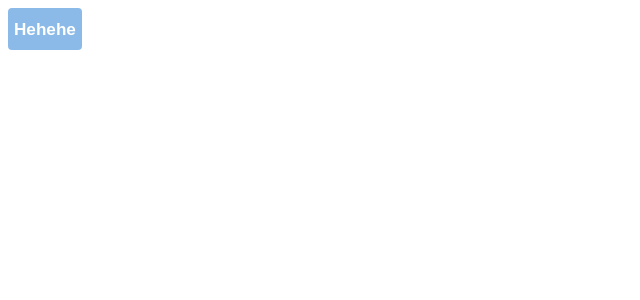
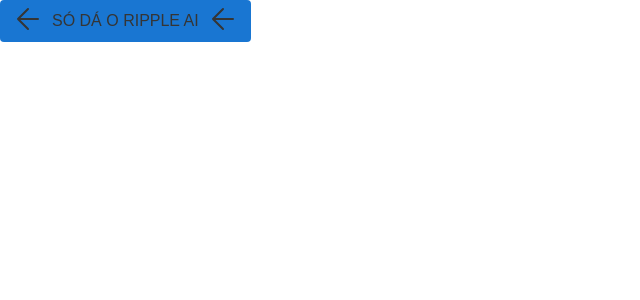
Before and after one commit to William-Reticena/component_library_vue, a Vue app: page / in a window 1280 px wide. Shown: the top 300 px of the page, without its empty margins (0-640 px from the left). Built offline with nearby package versions, Linux system fonts and the light colour scheme.

Commit message:
refactor(button): refactoring the button component

```diff
--- a/src/App.vue
+++ b/src/App.vue
@@ -1,14 +1,42 @@
 <template>
   <div>
-    <Button disabled @click="click">
-      <template #label> Hehehe </template>
+    <Button @click="click">
+      <template #left-icon>
+        <svg width="24" height="24" viewBox="0 0 24 24" fill="none" xmlns="http://www.w3.org/2000/svg">
+          <path d="M2 12H22M2 12L12 2M2 12L12 22" stroke="currentColor" stroke-width="2" stroke-linecap="round" stroke-linejoin="round" />
+        </svg>
+      </template>
+
+      Só dá o ripple ai
+
+      <template #right-icon>
+        <svg width="24" height="24" viewBox="0 0 24 24" fill="none" xmlns="http://www.w3.org/2000/svg">
+          <path d="M2 12H22M2 12L12 2M2 12L12 22" stroke="currentColor" stroke-width="2" stroke-linecap="round" stroke-linejoin="round" />
+        </svg>
+      </template>
     </Button>
+
+    <!-- <Button @click="click">
+      <template #left-icon>
+        <svg width="24" height="24" viewBox="0 0 24 24" fill="none" xmlns="http://www.w3.org/2000/svg">
+          <path d="M2 12H22M2 12L12 2M2 12L12 22" stroke="currentColor" stroke-width="2" stroke-linecap="round" stroke-linejoin="round" />
+        </svg>
+      </template>
+
+      <template #label> Hsdsdasdfsddfcsfgdgbdfghfghe </template>
+
+      <template #right-icon>
+        <svg width="24" height="24" viewBox="0 0 24 24" fill="none" xmlns="http://www.w3.org/2000/svg">
+          <path d="M2 12H22M2 12L12 2M2 12L12 22" stroke="currentColor" stroke-width="2" stroke-linecap="round" stroke-linejoin="round" />
+        </svg>
+      </template>
+    </Button> -->
   </div>
 </template>
 
 <script lang="ts">
 import { defineComponent } from 'vue'
-import Button from './components/library/Button/index.vue'
+import Button from '@/components/button/Button.vue'
 
 export default defineComponent({
   components: {
@@ -25,8 +53,7 @@
 </script>
 
 <style>
-:root {
-  --primary-color: #1976d2;
-  --secondary-color: #26a69a;
-}
+@import url('@/styles/colors.css');
+@import url('@/styles/typography.css');
+@import url('@/styles/global.css');
 </style>
--- /dev/null
+++ b/src/components/button/Button.vue
@@ -0,0 +1,167 @@
+<template>
+  <button ref="buttonRef" class="button" :class="{ [`button-variant__${variant}`]: !!variant, button__rounded: rounded, button__round: round }" @click="handleButtonClickEffect">
+    <div v-if="hasIcon.leftIcon" class="button-icon-container">
+      <slot name="left-icon"></slot>
+    </div>
+
+    <span v-if="!round" class="button-label-content" :class="{ [`${variant}`]: !!variant }">
+      <slot> {{ label }} </slot>
+    </span>
+
+    <div v-if="hasIcon.rightIcon && !round" class="button-icon-container">
+      <slot name="right-icon"></slot>
+    </div>
+  </button>
+</template>
+
+<script lang="ts">
+import { computed, defineComponent, PropType, ref } from 'vue'
+import { VariantType } from './types'
+import { keyframe, rule } from './utils/cssRules'
+
+export default defineComponent({
+  name: 'ButtonComponent',
+  props: {
+    fullWidth: { type: Boolean, default: false },
+    round: { type: Boolean, default: false },
+    rounded: { type: Boolean, default: false },
+    bgColor: {
+      type: String,
+      default: () => {
+        const bgColor = getComputedStyle(document.documentElement).getPropertyValue('--primary-color')
+        return bgColor ? bgColor : '#1976d2'
+      },
+    },
+    color: {
+      type: String,
+      default: () => {
+        const color = getComputedStyle(document.documentElement).getPropertyValue('--text-main-color')
+        return color ? color : '#fff'
+      },
+    },
+    customStyle: { type: String },
+    label: { type: String, default: '' },
+    height: { type: String, default: '42px' },
+    variant: { type: String as PropType<VariantType>, default: 'contained' },
+    width: { type: String, default: 'unset' },
+  },
+  setup(props, { slots }) {
+    const buttonRef = ref<HTMLButtonElement | null>(null)
+    const buttonColor = computed(() => (props.variant === 'outlined' ? props.bgColor : props.color))
+    const buttonBgColor = computed(() => (props.variant !== 'contained' ? 'transparent' : props.bgColor))
+    const buttonWidth = computed(() => (props.fullWidth ? '100%' : props.width))
+    const hasIcon = computed(() => ({ leftIcon: !!slots['left-icon'], rightIcon: !!slots['right-icon'] }))
+
+    const handleButtonClickEffect = (event: MouseEvent) => {
+      const styleSheet = document.styleSheets[0]
+
+      styleSheet.insertRule(keyframe, styleSheet.cssRules.length)
+      styleSheet.insertRule(rule, styleSheet.cssRules.length)
+
+      const span = document.createElement('span')
+      const rect = buttonRef.value?.getBoundingClientRect()
+      span.classList.add('button-ripple')
+
+      span.style.left = `${event.clientX - rect!.left}px`
+      span.style.top = `${event.clientY - rect!.top}px`
+
+      buttonRef.value?.appendChild(span)
+
+      setTimeout(() => {
+        buttonRef.value?.removeChild(span)
+        styleSheet.deleteRule(styleSheet.cssRules.length - 1)
+        styleSheet.deleteRule(styleSheet.cssRules.length - 1)
+      }, 500)
+    }
+
+    // function hexToRgb(hex: string) {
+    //   hex = hex.replace(/^#/, '')
+
+    //   const hasShortHand = hex.length === 3
+
+    //   const r = hasShortHand ? parseInt(hex.substring(0, 1).repeat(2), 16) : parseInt(hex.substring(0, 2), 16)
+    //   const g = hasShortHand ? parseInt(hex.substring(1, 2).repeat(2), 16) : parseInt(hex.substring(2, 4), 16)
+    //   const b = hasShortHand ? parseInt(hex.substring(2, 3).repeat(2), 16) : parseInt(hex.substring(4, 6), 16)
+
+    //   return `rgb(${r}, ${g}, ${b})`
+    // }
+
+    // console.log(hexToRgb(props.bgColor))
+
+    return { buttonRef, buttonColor, buttonBgColor, buttonWidth, hasIcon, handleButtonClickEffect }
+  },
+})
+</script>
+
+<style scoped>
+.button {
+  align-items: center;
+  border: none;
+  border-radius: 4px;
+  cursor: pointer;
+  display: inline-flex;
+  flex-wrap: wrap;
+  font-size: 1rem;
+  justify-content: center;
+  min-height: v-bind(height);
+  outline: none;
+  overflow: hidden;
+  padding: 0.313em 1em;
+  position: relative;
+  text-transform: uppercase;
+  width: v-bind(buttonWidth);
+  transition: filter 0.3s ease-in-out;
+}
+
+.button:disabled {
+  cursor: not-allowed;
+  opacity: 0.5;
+}
+
+.button:focus,
+.button:hover {
+  filter: brightness(1.1);
+}
+
+.button__rounded {
+  border-radius: 50px;
+}
+
+.button__round {
+  border-radius: 50%;
+  height: v-bind(height);
+  padding: 0.5em;
+  width: v-bind(height);
+}
+
+.button-variant__contained {
+  background-color: v-bind(buttonBgColor);
+}
+
+.button-variant__outlined,
+.button-variant__text {
+  background-color: transparent;
+}
+
+.button-variant__outlined {
+  border: 1px solid v-bind(buttonColor);
+}
+
+.button-icon-container:first-of-type {
+  margin-right: 0.75em;
+}
+
+.button-icon-container:last-of-type {
+  margin-left: 0.75em;
+}
+
+.button-icon-container:first-of-type:last-of-type {
+  margin: 0;
+}
+
+.button-label-content.contained,
+.button-label-content.outlined,
+.button-label-content.text {
+  color: v-bind(buttonColor);
+}
+</style>
--- /dev/null
+++ b/src/components/button/types/VariantType.ts
@@ -0,0 +1 @@
+export type VariantType = 'contained' | 'outlined' | 'text'
--- /dev/null
+++ b/src/components/button/types/index.ts
@@ -0,0 +1 @@
+export type { VariantType } from './VariantType'
--- /dev/null
+++ b/src/components/button/utils/cssRules.ts
@@ -0,0 +1,26 @@
+export const rule = `
+        .button-ripple {
+          animation: ripple 1s;
+          background-color: rgba(0, 0, 0, 0.3);
+          border-radius: 50%;
+          height: 100px;
+          margin-left: -50px;
+          margin-top: -50px;
+          right: 0;
+          opacity: 0;
+          position: absolute;
+          width: 100px;
+          z-index: -1;
+        }`
+
+export const keyframe = `
+        @keyframes ripple {
+          0% {
+            opacity: 1;
+            scale: 0;
+          }
+          100% {
+            opacity: 0;
+            scale: 10;
+          }
+        }`
--- /dev/null
+++ b/src/styles/colors.css
@@ -0,0 +1,9 @@
+:root {
+  --primary-color: #1976d2;
+  --secondary-color: #26a69a;
+}
+
+:root {
+  --text-main-color: #353535;
+  --text-white-color: #fff;
+}
--- /dev/null
+++ b/src/styles/global.css
@@ -0,0 +1,14 @@
+*, *::before, *::after {
+  box-sizing: border-box;
+  color: var(--text-main-color);
+  /* font-size: 16px; */
+  /* line-height: 1.5; */
+  margin: 0;
+  padding: 0;
+}
+
+@media (min-width: 768px) {
+  *, *::before, *::after {
+    /* font-size: var(--font-twenty); */
+  }
+}
--- /dev/null
+++ b/src/styles/typography.css
@@ -0,0 +1,9 @@
+:root {
+  font-size: 16px;
+}
+
+:root {
+  --font-sixteen: 1rem;
+  --font-eighteen: 1.125rem;
+  --font-twenty: 1.25rem;
+}
--- a/tsconfig.json
+++ b/tsconfig.json
@@ -3,6 +3,10 @@
     "target": "ESNext",
     "useDefineForClassFields": true,
     "module": "ESNext",
+    "baseUrl": ".",
+    "paths":{
+      "@/*": ["src/*"]
+    },
     "moduleResolution": "Node",
     "strict": true,
     "jsx": "preserve",
--- a/vite.config.ts
+++ b/vite.config.ts
@@ -4,4 +4,9 @@
 // https://vitejs.dev/config/
 export default defineConfig({
   plugins: [vue()],
+  resolve: {
+    alias: {
+      '@': '/src',
+    },
+  },
 })
```
Also changed, not shown: src/components/button/Button copy.vue (renamed from src/components/library/Button/index.vue).
